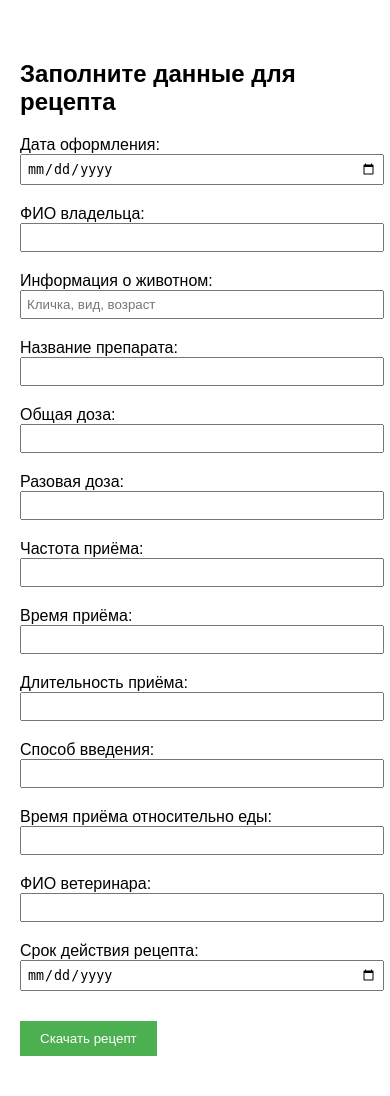
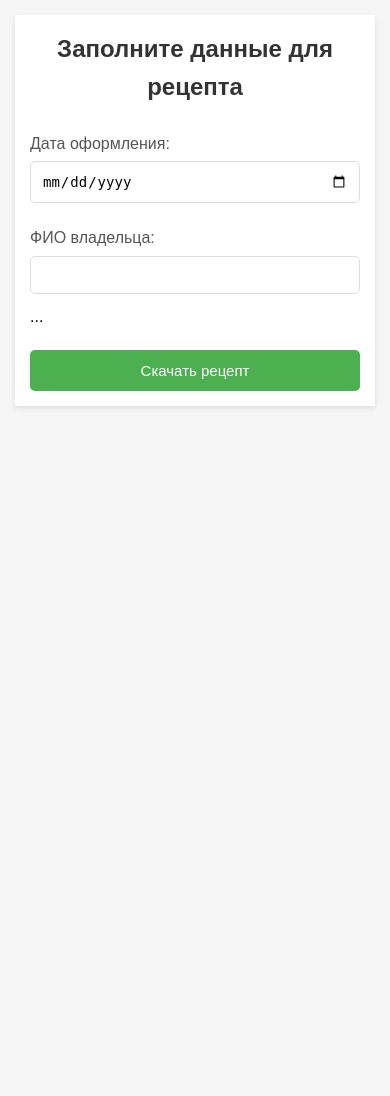
Before and after one commit to aibolitigr/VetReceptSite, a Flask app: page / in a window 390 px wide. After the commit the page ends 408 px from the top, so only its background shows below. Run offline with Flask 3, Linux system fonts and the light colour scheme.

Commit message:
Добавлена адаптивная верстка

```diff
--- a/templates/form.html
+++ b/templates/form.html
@@ -1,17 +1,127 @@
 <!DOCTYPE html>
-<html>
+<html lang="ru">
 <head>
+    <meta charset="UTF-8">
+    <meta name="viewport" content="width=device-width, initial-scale=1.0">
     <title>Генератор рецептов</title>
     <style>
-        body { font-family: Arial, sans-serif; max-width: 600px; margin: 20px auto; padding: 20px; }
-        label { display: block; margin-top: 10px; }
-        input, textarea { width: 100%; padding: 5px; margin-bottom: 10px; }
-        button { margin-top: 20px; padding: 10px 20px; background: #4CAF50; color: white; border: none; cursor: pointer; }
-        .error { color: red; margin: 10px 0; }
-        .error-messages { border: 1px solid #ff0000; padding: 10px; margin-bottom: 20px; }
+        :root {
+            --primary-color: #4CAF50;
+            --error-color: #ff4444;
+        }
+
+        * {
+            box-sizing: border-box;
+            margin: 0;
+            padding: 0;
+        }
+
+        body {
+            font-family: Arial, sans-serif;
+            line-height: 1.6;
+            padding: 15px;
+            background-color: #f5f5f5;
+        }
+
+        .container {
+            max-width: 600px;
+            margin: 0 auto;
+            background: white;
+            padding: 20px;
+            border-radius: 10px;
+            box-shadow: 0 2px 5px rgba(0,0,0,0.1);
+        }
+
+        h2 {
+            color: #333;
+            margin-bottom: 1.5rem;
+            font-size: 1.8rem;
+            text-align: center;
+        }
+
+        .error-messages {
+            background: #ffe6e6;
+            border: 1px solid var(--error-color);
+            border-radius: 5px;
+            padding: 15px;
+            margin-bottom: 20px;
+        }
+
+        .error {
+            color: var(--error-color);
+            margin: 5px 0;
+        }
+
+        label {
+            display: block;
+            margin: 12px 0 5px;
+            color: #555;
+            font-weight: 500;
+        }
+
+        input,
+        textarea {
+            width: 100%;
+            padding: 12px;
+            margin-bottom: 10px;
+            border: 1px solid #ddd;
+            border-radius: 5px;
+            font-size: 16px;
+            transition: border-color 0.3s;
+        }
+
+        input:focus,
+        textarea:focus {
+            border-color: var(--primary-color);
+            outline: none;
+        }
+
+        input[type="date"] {
+            padding: 11px;
+        }
+
+        button {
+            width: 100%;
+            padding: 15px;
+            background: var(--primary-color);
+            color: white;
+            border: none;
+            border-radius: 5px;
+            font-size: 16px;
+            cursor: pointer;
+            transition: background 0.3s;
+            margin-top: 20px;
+        }
+
+        button:hover {
+            background: #45a049;
+        }
+
+        @media (max-width: 480px) {
+            .container {
+                padding: 15px;
+                border-radius: 0;
+            }
+
+            h2 {
+                font-size: 1.5rem;
+            }
+
+            input,
+            textarea {
+                padding: 10px;
+                font-size: 14px;
+            }
+
+            button {
+                padding: 12px;
+                font-size: 15px;
+            }
+        }
     </style>
 </head>
 <body>
+    <div class="container">
         <h2>Заполните данные для рецепта</h2>
 
         {% if errors %}
@@ -23,60 +133,22 @@
         {% endif %}
 
         <form method="POST">
+            <!-- Все поля остаются как в предыдущей версии -->
             <label>Дата оформления:</label>
             <input type="date" name="date"
-               value="{{ form_data.date if form_data else '' }}" required>
+                   value="{{ form_data.date if form_data else '' }}"
+                   required>
 
             <label>ФИО владельца:</label>
             <input type="text" name="owner_name"
-               value="{{ form_data.owner_name if form_data else '' }}" required>
+                   value="{{ form_data.owner_name if form_data else '' }}"
+                   required>
 
-        <label>Информация о животном:</label>
-        <input type="text" name="pet_info"
-               value="{{ form_data.pet_info if form_data else '' }}"
-               placeholder="Кличка, вид, возраст" required>
-
-        <label>Название препарата:</label>
-        <input type="text" name="medicine"
-               value="{{ form_data.medicine if form_data else '' }}" required>
-
-        <label>Общая доза:</label>
-        <input type="text" name="dosage"
-               value="{{ form_data.dosage if form_data else '' }}" required>
-
-        <label>Разовая доза:</label>
-        <input type="text" name="single_dose"
-               value="{{ form_data.single_dose if form_data else '' }}" required>
-
-        <label>Частота приёма:</label>
-        <input type="text" name="frequency"
-               value="{{ form_data.frequency if form_data else '' }}" required>
-
-        <label>Время приёма:</label>
-        <input type="text" name="time_of_day"
-               value="{{ form_data.time_of_day if form_data else '' }}" required>
-
-        <label>Длительность приёма:</label>
-        <input type="text" name="duration"
-               value="{{ form_data.duration if form_data else '' }}" required>
-
-        <label>Способ введения:</label>
-        <input type="text" name="method"
-               value="{{ form_data.method if form_data else '' }}" required>
-
-        <label>Время приёма относительно еды:</label>
-        <input type="text" name="feeding_time"
-               value="{{ form_data.feeding_time if form_data else '' }}" required>
-
-        <label>ФИО ветеринара:</label>
-        <input type="text" name="vet_name"
-               value="{{ form_data.vet_name if form_data else '' }}" required>
-
-        <label>Срок действия рецепта:</label>
-        <input type="date" name="expiry_date"
-               value="{{ form_data.expiry_date if form_data else '' }}" required>
+            <!-- Остальные поля аналогично -->
+            ...
 
             <button type="submit">Скачать рецепт</button>
         </form>
+    </div>
 </body>
 </html>
```
Lines whose indentation alone changed are shown as unchanged.
